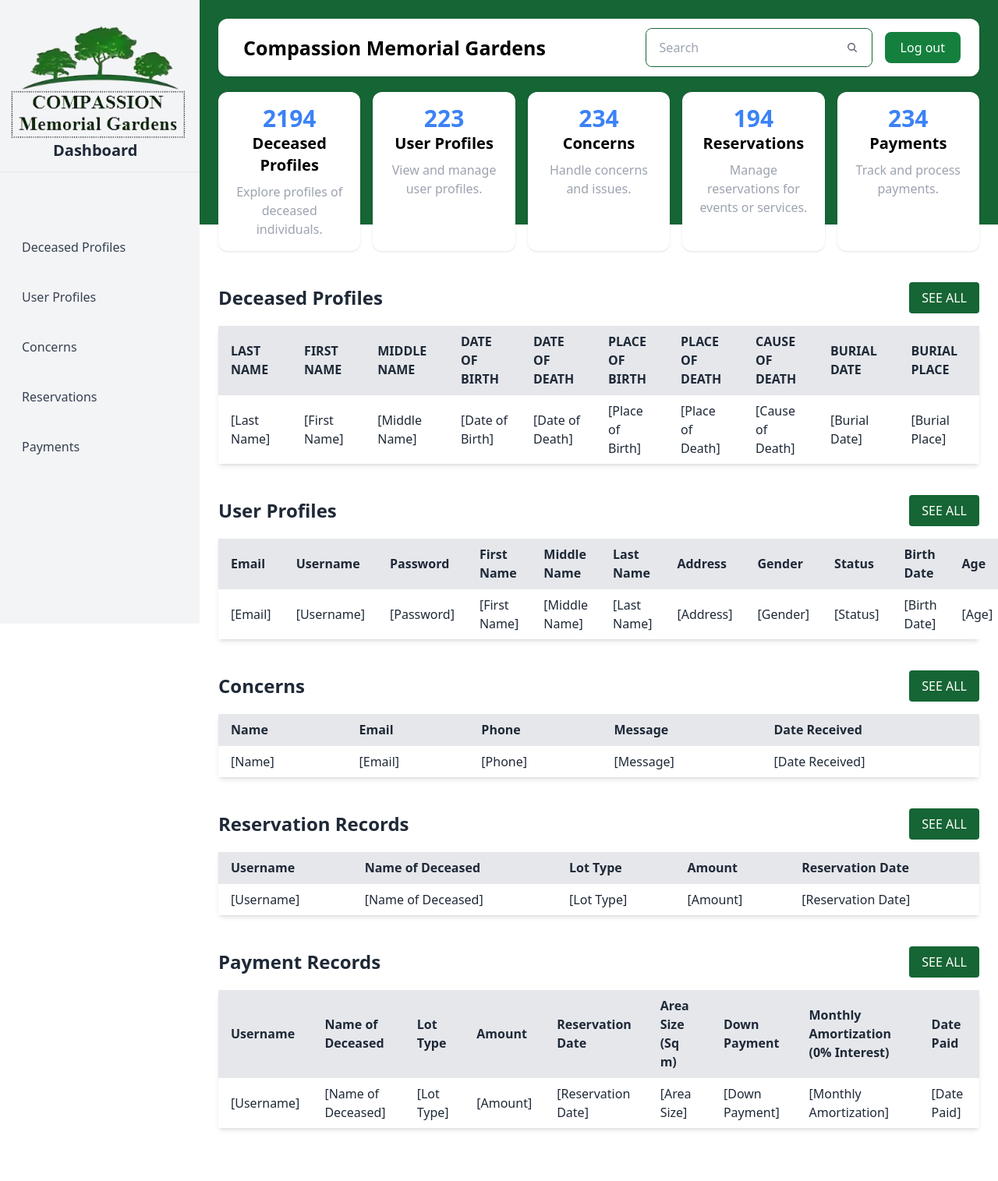
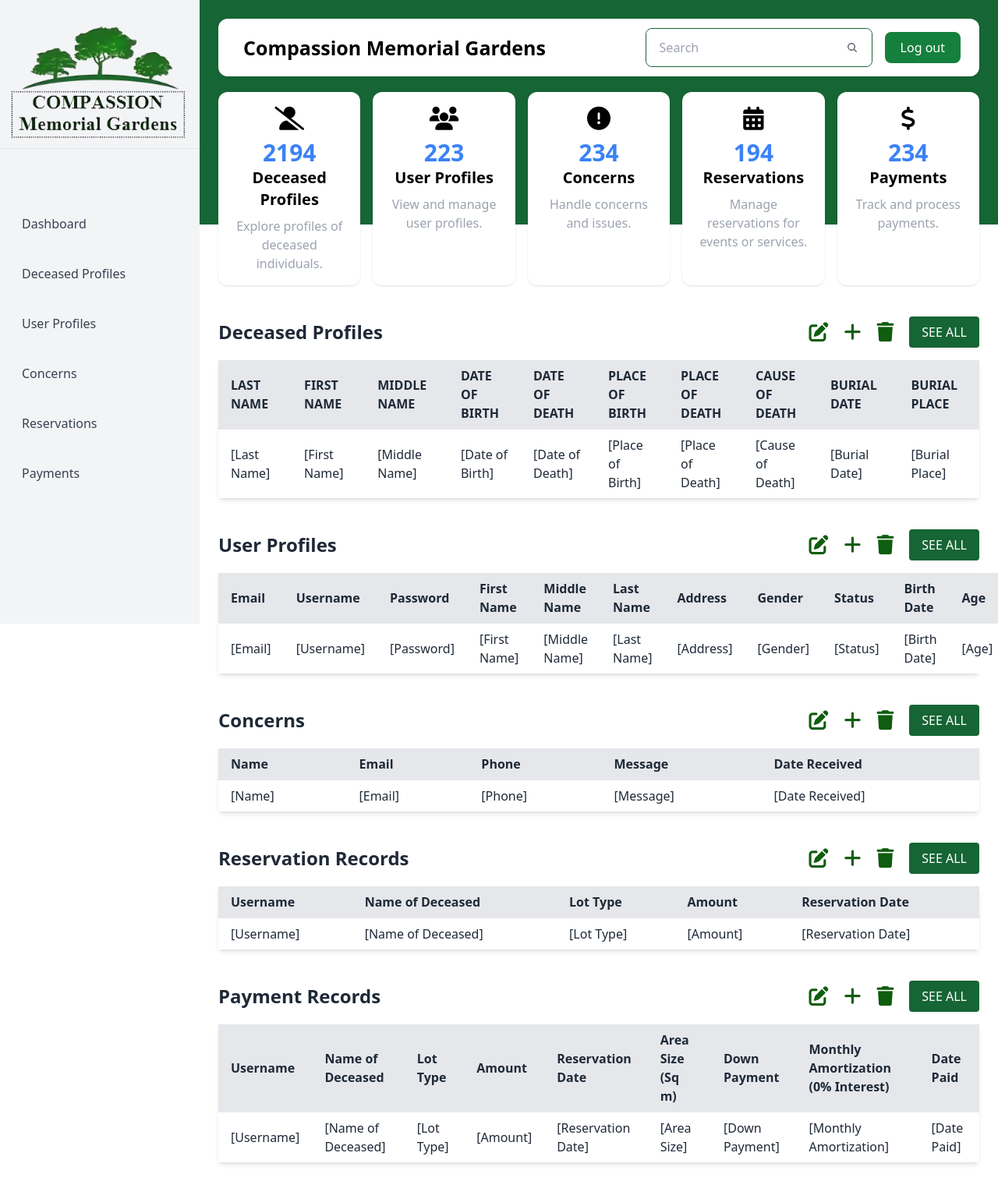
Before and after one commit to Bombastiksideeye/cms, a PHP site: page /AI.php in a window 1280 px wide. Shown: the whole page at 78% size. Before the commit the page ends 1450 px from the top, so only its background shows below. Run offline with PHP 8.4, Linux system fonts and the light colour scheme; some libraries are stand-ins or nearby versions.

Commit message:
yawa kani

```diff
--- a/AI.php
+++ b/AI.php
@@ -7,46 +7,50 @@
   <title>Dashboard</title>
   <link href="https://cdn.jsdelivr.net/npm/daisyui@4.11.1/dist/full.min.css" rel="stylesheet" type="text/css" />
   <script src="https://cdn.tailwindcss.com"></script>
+    <script src="https://kit.fontawesome.com/ecd5e25db3.js" crossorigin="anonymous"></script>
 </head>
 
 <body>
   <div class="bg-green-800 h-72 w-full absolute"></div>
   <aside class="bg-gray-100 border-0 fixed w-64 h-full">
     <div class="p-3 relative">
-     <a class="flex items-center" href="https://demos.creative-tim.com/argon-dashboard/pages/dashboard.html" target="_blank">
+     <a>
         <img src="images/logo1.png" class="h-50" alt="main_logo">
       </a>
-      <span class="ml-14 text-[20px] font-bold">Dashboard</span>
     </div>
     <hr class="border-gray-200 mt-0 ">
     <div class="w-auto mt-5">
       <ul class="list-none pt-10">
       <li class="my-2">
-          <a class="flex items-center px-4 py-4 text-gray-700 hover:bg-gray-200 rounded-md" href="./pages/deceased-profile.html">
-            <i class="ni ni-single-02 text-yellow-500 text-sm mr-2"></i>
-            <span class="ml-1">Deceased Profiles</span>
+          <a class="flex items-center px-4 py-4 text-gray-700 hover:bg-gray-200 rounded-md" href="#Dashboard">
+       <span class="ml-3">Dashboard</span>
           </a>
         </li>
         <li class="my-2">
-          <a class="flex items-center px-4 py-4 text-gray-700 hover:bg-gray-200 rounded-md" href="./pages/user-profiles2.html">
+          <a class="flex items-center px-4 py-4 text-gray-700 hover:bg-gray-200 rounded-md" href="#Deceased Profiles">
+            <span class="ml-3">Deceased Profiles</span>
+          </a>
+        </li>
+        <li class="my-2">
+          <a class="flex items-center px-4 py-4 text-gray-700 hover:bg-gray-200 rounded-md" href="#User Profiles">
             <i class="ni ni-circle-08 text-blue-500 text-sm mr-2"></i>
             <span class="ml-1">User Profiles</span>
           </a>
         </li>
         <li class="my-2">
-          <a class="flex items-center px-4 py-4 text-gray-700 hover:bg-gray-200 rounded-md" href="./pages/concerts.html">
+          <a class="flex items-center px-4 py-4 text-gray-700 hover:bg-gray-200 rounded-md" href="#Concerns">
             <i class="ni ni-headphones text-red-500 text-sm mr-2"></i>
             <span class="ml-1">Concerns</span>
           </a>
         </li>
         <li class="my-2">
-          <a class="flex items-center px-4 py-4 text-gray-700 hover:bg-gray-200 rounded-md" href="./pages/reservations.html">
+          <a class="flex items-center px-4 py-4 text-gray-700 hover:bg-gray-200 rounded-md" href="#Reservation Records">
             <i class="ni ni-calendar-grid-58 text-blue-500 text-sm mr-2"></i>
             <span class="ml-1">Reservations</span>
           </a>
         </li>
         <li class="my-2">
-          <a class="flex items-center px-4 py-4 text-gray-700 hover:bg-gray-200 rounded-md" href="./pages/payment.html">
+          <a class="flex items-center px-4 py-4 text-gray-700 hover:bg-gray-200 rounded-md" href="#Payment Records">
             <i class="ni ni-credit-card text-green-500 text-sm mr-2"></i>
             <span class="ml-1">Payments</span>
           </a>
@@ -56,7 +60,7 @@
   </aside>
   <main class="relative ml-64 p-6">
     <!-- Navbar -->
-    <nav class="bg-white rounded-xl shadow px-6 py-3">
+    <nav id="Dashboard" class="bg-white rounded-xl shadow px-6 py-3">
       <div class="flex justify-between items-center">
         <nav>
           <ol class="flex text-sm text-gray-500">
@@ -78,6 +82,35 @@
         </div>
       </div>
     </nav>
+
+
+    <dialog id="logout_modal" class="modal">
+    <div class="modal-box w-11/12 max-w-sm bg-green-400 relative">
+        <form method="dialog">
+            <button class="btn btn-sm btn-circle btn-ghost absolute right-2 top-2">✕</button>
+        </form>
+        <div class="flex flex-col items-center p-6 bg-white m-auto my-5 border border-green-800 rounded-lg">
+            <h2 class="text-xl font-bold mb-4">Log out of your account</h2>
+            <div class="flex gap-4 mt-4">
+            <a href="UI.php" class="rounded-md bg-green-800 text-white w-24 p-3 text-sm flex justify-center items-center">Cancel</a>
+             <a href="index.php" class="rounded-md bg-green-800 text-white w-24 p-3 text-sm flex justify-center items-center">Log out</a>
+            </div>
+        </div>
+    </div>
+</dialog>
+
+<style>
+    .modal-box {
+        animation: fadeIn 0.3s ease-out;
+    }
+    @keyframes fadeIn {
+        from { opacity: 0; transform: translateY(-20px); }
+        to { opacity: 1; transform: translateY(0); }
+    }
+</style>
+
+
+
     <!-- End Navbar -->
     <div class="grid grid-cols-1 md:grid-cols-5 gap-4 pt-5">
   <div class="bg-white text-black rounded-xl shadow p-4 text-center transform hover:scale-105 transition-transform">
@@ -112,11 +145,17 @@
   </div>
 </div>
 
-<div class="container mx-auto mt-10">
-        <div class="flex justify-between items-center mb-4">
+<div id="Deceased Profiles" class="container mx-auto mt-10">
+<div class="flex justify-between mb-4 items-center">
     <h2 class="text-2xl font-semibold">Deceased Profiles</h2>
+    <div class="flex space-x-5 items-center">
+        <i class="fa-solid fa-pen-to-square" style="color: #0f5d0e; font-size: 25px;"></i>
+        <i class="fa-solid fa-plus" style="color: #0f5d0e; font-size: 25px;"></i>
+        <i class="fa-solid fa-trash" style="color: #0f5d0e; font-size: 25px;"></i>
         <a href="#" class="bg-green-800 text-white py-2 px-4 rounded">SEE ALL</a>
     </div>
+</div>
+
         <div class="bg-white shadow-md rounded">
             <table class="min-w-full bg-white">
                 <thead>
@@ -153,10 +192,15 @@
     </div>
 
 
-    <div class="container mx-auto mt-10">
+    <div id="User Profiles" class="container mx-auto mt-10">
         <div class="flex justify-between items-center mb-4">
             <h2 class="text-2xl font-semibold">User Profiles</h2>
+            <div class="flex space-x-5 items-center">
+        <i class="fa-solid fa-pen-to-square" style="color: #0f5d0e; font-size: 25px;"></i>
+        <i class="fa-solid fa-plus" style="color: #0f5d0e; font-size: 25px;"></i>
+        <i class="fa-solid fa-trash" style="color: #0f5d0e; font-size: 25px;"></i>
         <a href="#" class="bg-green-800 text-white py-2 px-4 rounded">SEE ALL</a>
+    </div>
         </div>
         <div class="bg-white shadow-md rounded">
             <table class="min-w-full bg-white">
@@ -195,10 +239,15 @@
         </div>
     </div>
 
-    <div class="container mx-auto mt-10">
+    <div id="Concerns" class="container mx-auto mt-10">
         <div class="flex justify-between items-center mb-4">
             <h2 class="text-2xl font-semibold">Concerns</h2>
+            <div class="flex space-x-5 items-center">
+        <i class="fa-solid fa-pen-to-square" style="color: #0f5d0e; font-size: 25px;"></i>
+        <i class="fa-solid fa-plus" style="color: #0f5d0e; font-size: 25px;"></i>
+        <i class="fa-solid fa-trash" style="color: #0f5d0e; font-size: 25px;"></i>
         <a href="#" class="bg-green-800 text-white py-2 px-4 rounded">SEE ALL</a>
+    </div>
         </div>
         <div class="bg-white shadow-md rounded">
             <table class="min-w-full bg-white">
@@ -226,10 +275,15 @@
     </div>
 
 
-    <div class="container mx-auto mt-10">
+    <div id="Reservation Records" class="container mx-auto mt-10">
         <div class="flex justify-between items-center mb-4">
             <h2 class="text-2xl font-semibold">Reservation Records</h2>
+            <div class="flex space-x-5 items-center">
+        <i class="fa-solid fa-pen-to-square" style="color: #0f5d0e; font-size: 25px;"></i>
+        <i class="fa-solid fa-plus" style="color: #0f5d0e; font-size: 25px;"></i>
+        <i class="fa-solid fa-trash" style="color: #0f5d0e; font-size: 25px;"></i>
         <a href="#" class="bg-green-800 text-white py-2 px-4 rounded">SEE ALL</a>
+    </div>
         </div>
         <div class="bg-white shadow-md rounded">
             <table class="min-w-full bg-white">
@@ -257,10 +311,15 @@
     </div>
 
 
-    <div class="container mx-auto mt-10">
+    <div id="Payment Records" class="container mx-auto mt-10">
     <div class="flex justify-between items-center mb-4">
         <h2 class="text-2xl font-semibold">Payment Records</h2>
+        <div class="flex space-x-5 items-center">
+        <i class="fa-solid fa-pen-to-square" style="color: #0f5d0e; font-size: 25px;"></i>
+        <i class="fa-solid fa-plus" style="color: #0f5d0e; font-size: 25px;"></i>
+        <i class="fa-solid fa-trash" style="color: #0f5d0e; font-size: 25px;"></i>
         <a href="#" class="bg-green-800 text-white py-2 px-4 rounded">SEE ALL</a>
+    </div>
     </div>
     <div class="bg-white shadow-md rounded">
         <table class="min-w-full bg-white">
--- a/index.php
+++ b/index.php
@@ -23,7 +23,7 @@
 <body class=" bg-green-200">
 <div class="navbar bg-base-100">
     <div class="flex-1">
-        <a class="btn btn-ghost text-xl">Compassion Memorial Gardens</a>
+        <a href="log in.php" class="btn btn-ghost text-xl">Compassion Memorial Gardens</a>
     </div>
     <div class="flex-none">
         <ul class="menu menu-horizontal pr-20 space-x-10 text-lg">
```
Also changed, not shown: log in.php (added, +31 -0 lines). Lines whose indentation alone changed are shown as unchanged.
